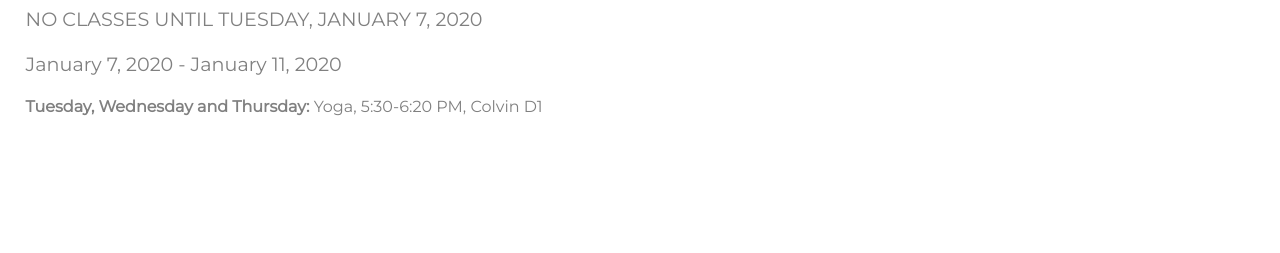
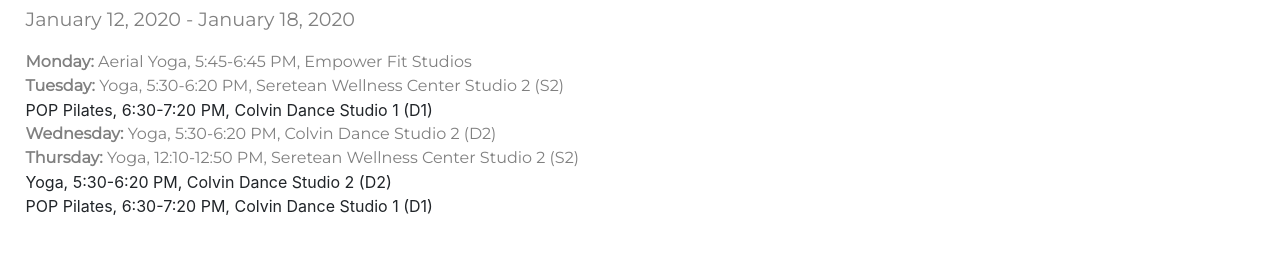
Before and after one commit to advanza1672/advanz.fitness, a plain HTML site: page classes.html in a window 1280 px wide. Shown: the part 363-616 px from the top of the page. Drawn offline with nearby package versions, Linux system fonts and the light colour scheme.

Commit message:
Update classes.html

```diff
--- a/classes.html
+++ b/classes.html
@@ -168,9 +168,14 @@
 
             <div class="classes">
                 <h1>Class Schedule</h1>
-                <p>NO CLASSES UNTIL TUESDAY, JANUARY 7, 2020</p>
-                <p>January 7, 2020 - January 11, 2020</p>
-                <div style="font-family: 'Montserrat', sans-serif; color:grey;"><strong>Tuesday, Wednesday and Thursday:</strong> Yoga, 5:30-6:20 PM, Colvin D1</div>
+                <p>January 12, 2020 - January 18, 2020</p>
+                <div style="font-family: 'Montserrat', sans-serif; color:grey;"><strong>Monday:</strong> Aerial Yoga, 5:45-6:45 PM, Empower Fit Studios</div>
+                <div style="font-family: 'Montserrat', sans-serif; color:grey;"><strong>Tuesday:</strong> Yoga, 5:30-6:20 PM, Seretean Wellness Center Studio 2 (S2)</div>
+                <div>POP Pilates, 6:30-7:20 PM, Colvin Dance Studio 1 (D1)</div>
+                <div style="font-family: 'Montserrat', sans-serif; color:grey;"><strong>Wednesday:</strong> Yoga, 5:30-6:20 PM, Colvin Dance Studio 2 (D2)</div>
+                <div style="font-family: 'Montserrat', sans-serif; color:grey;"><strong>Thursday:</strong> Yoga, 12:10-12:50 PM, Seretean Wellness Center Studio 2 (S2)</div>
+                    <div>Yoga, 5:30-6:20 PM, Colvin Dance Studio 2 (D2)</div>
+                <div>POP Pilates, 6:30-7:20 PM, Colvin Dance Studio 1 (D1)</div>
             </div>
         </div>
     </body>
```
